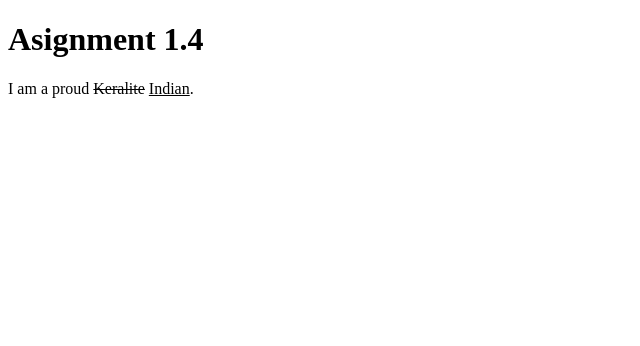
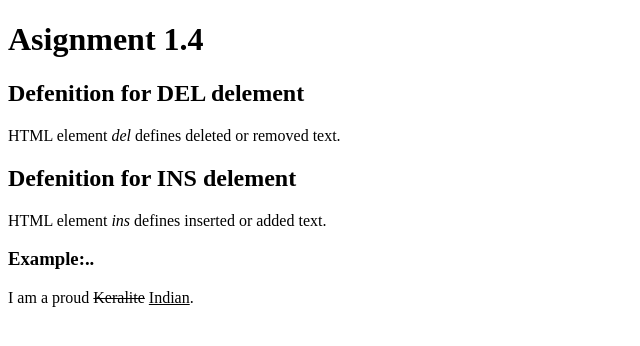
Before and after one commit to rakeshnns/SessionAssignment14, a plain HTML site: page index.html in a window 1280 px wide. Shown: the whole page, without its empty margins (0-640 px from the left). Drawn offline with Linux system fonts and the light colour scheme.

Commit message:
Modified code

```diff
--- a/index.html
+++ b/index.html
@@ -3,7 +3,16 @@
 <head><title>Assignment1.4</title></head>
 <body>
     <h1>Asignment 1.4</h1>
-	<!-- Keralite will be part of deletion and Indian will be part of insert -->
+	<!-- DEL element definition-->
+	<h2>Defenition for DEL delement</h2>
+	<p>HTML element <i>del</i> defines deleted or removed text.</p>
+
+	<!-- INS element Definition-->
+	<h2>Defenition for INS delement</h2>
+	<p>HTML element <i>ins</i> defines inserted or added text.</p>
+
+	<h3>Example:..</h3>
+	<!-- Keralite will be part of deletion element and Indian will be part of Insertion element -->
 	<p>I am a proud <del>Keralite</del> <ins>Indian</ins>.</p>
 </body>
 </html>
```
